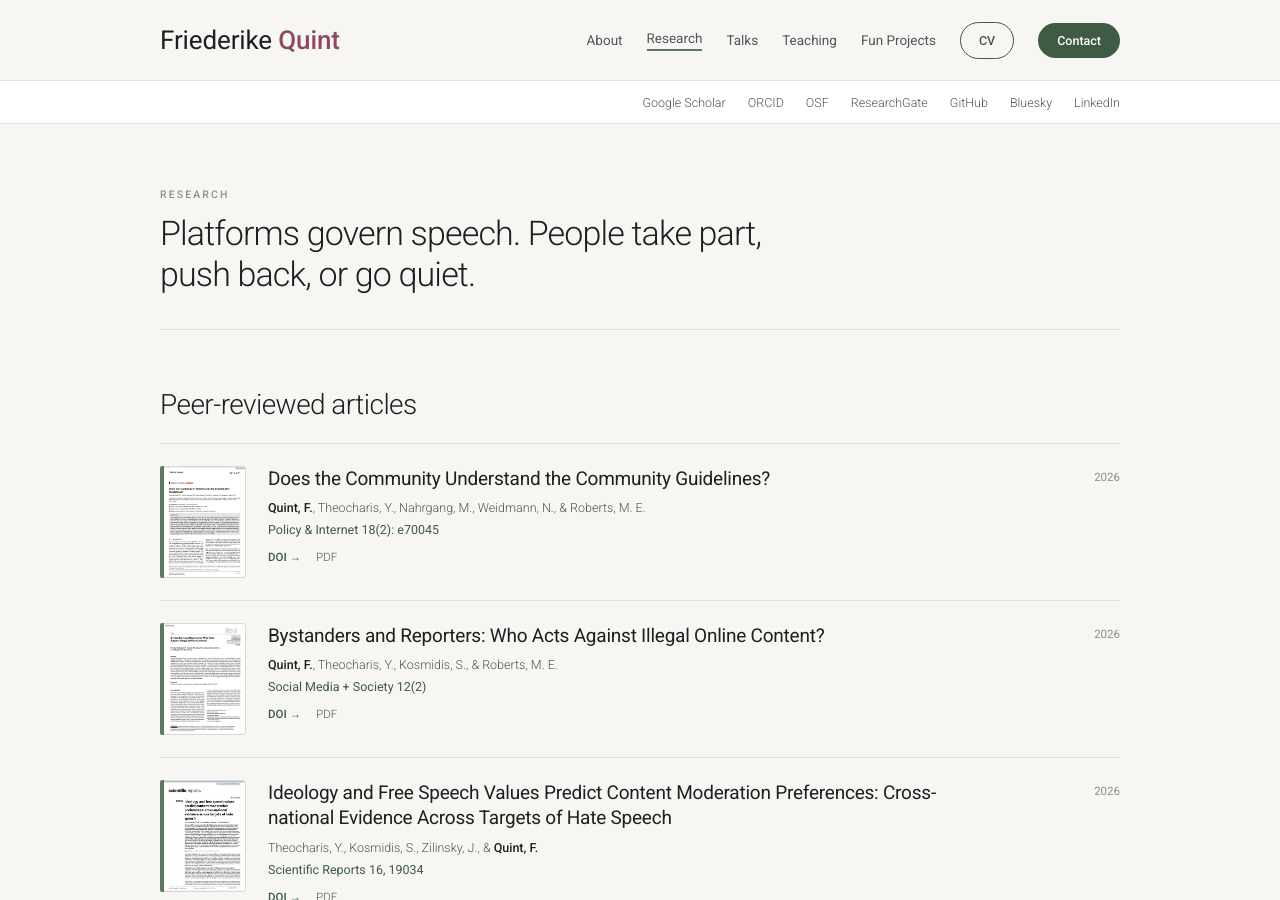
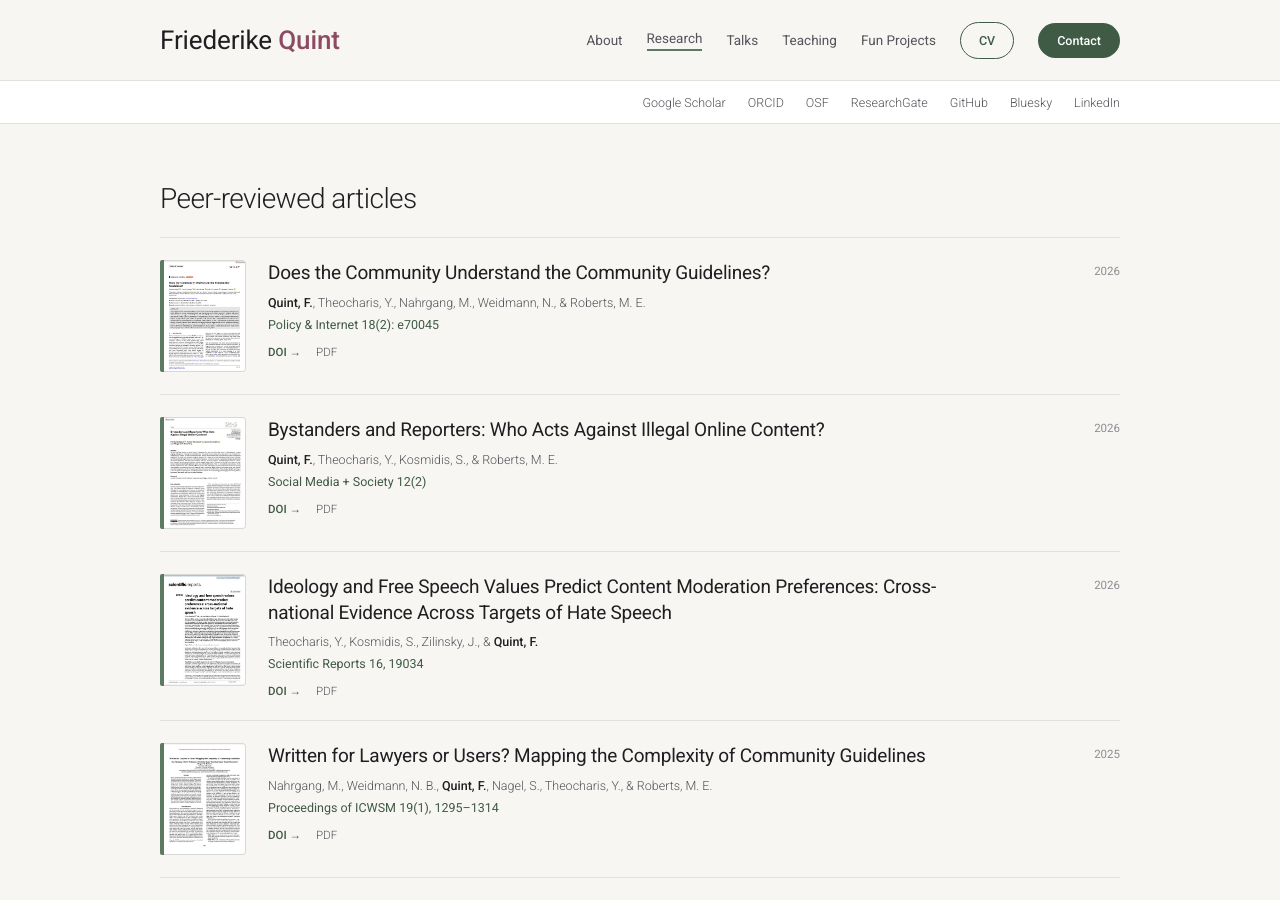
Before and after one commit to friederikequint/friederikequint.github.io, a Jekyll site: the page built from _pages/publications.md, in a window 1280 px wide and 900 px high. Built offline with Jekyll 4.4.1, drawn with Linux system fonts in a browser that asks for light colours.

Commit message:
Update publications.md

```diff
--- a/_pages/publications.md
+++ b/_pages/publications.md
@@ -3,13 +3,8 @@ layout: quint
 nav_key: research
 title: "Research"
 permalink: /publications/
-description: "Peer-reviewed articles, research reports and work in progress on platform governance, content moderation and political communication."
+description: "Peer-reviewed articles, research reports and work in progress."
 ---
-
-<div class="q-pagehead">
-  <div class="q-kicker">Research</div>
-  <h1>Platforms govern speech. People take part, push back, or go quiet.</h1>
-</div>
 
 <section class="q-section">
   <div class="q-shead"><h2>Peer-reviewed articles</h2></div>
```
